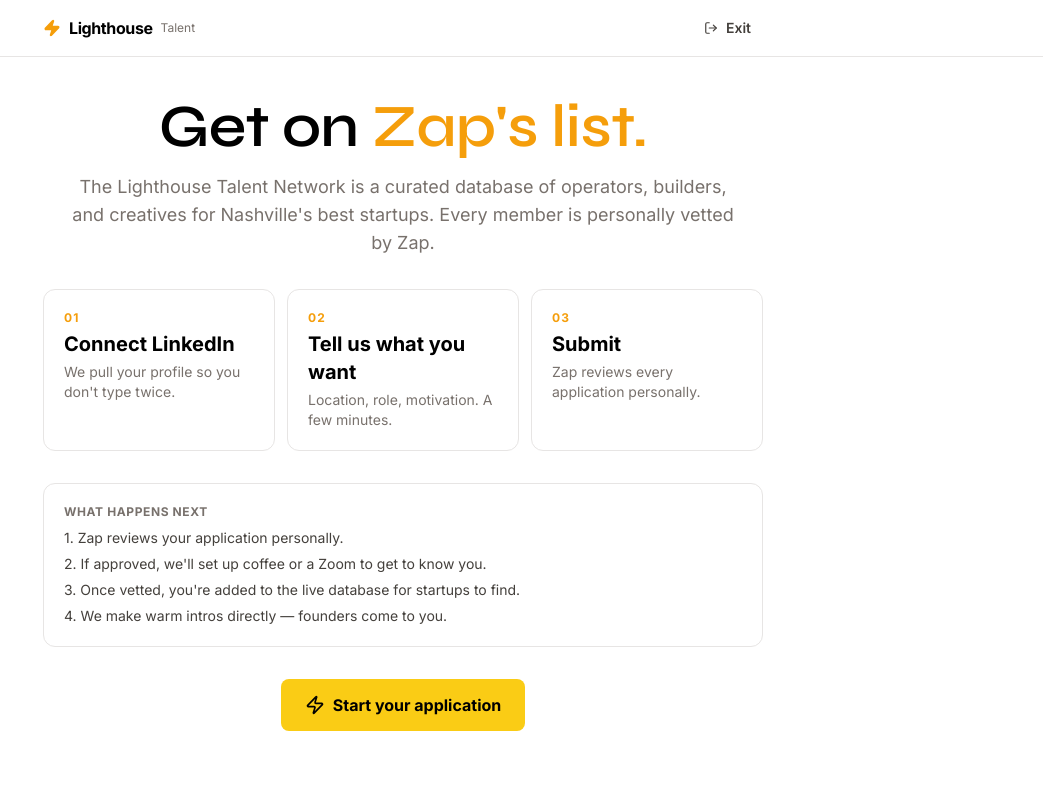
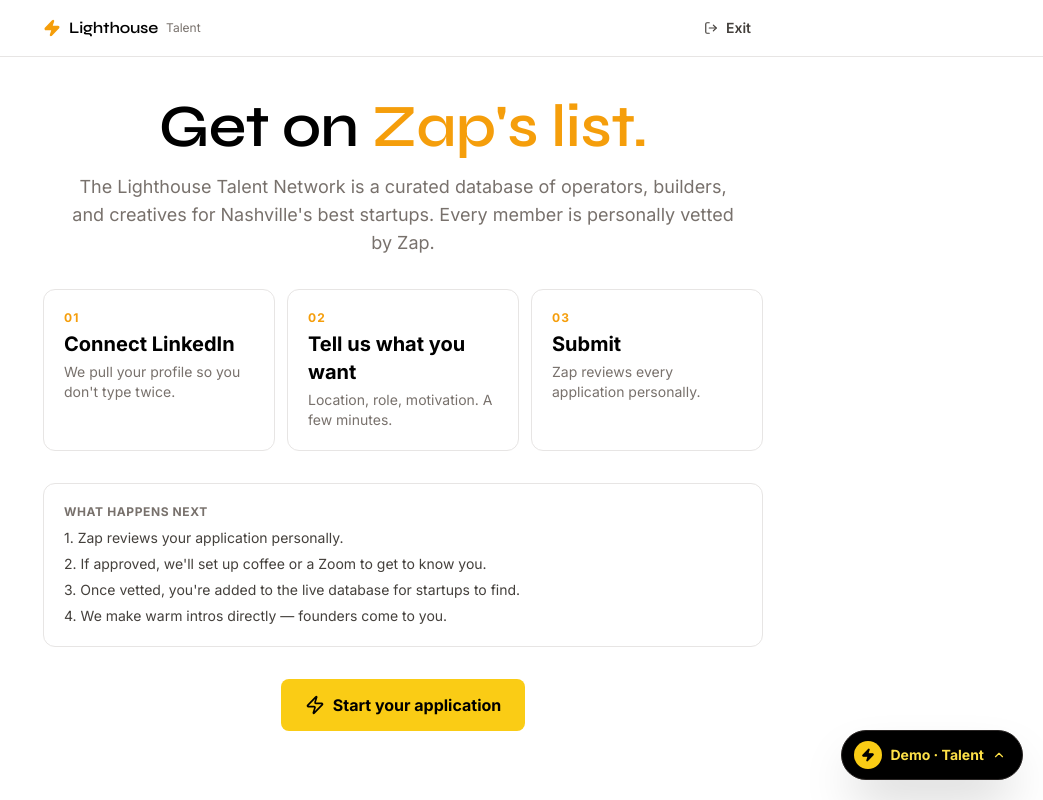
Before and after one commit to LTHouse/lighthouse-talent, a React (Vite) app: page / in a window 1280 px wide. Both pictures are taken after a click on the button "Sign in →". Shown: the whole page, without its empty margins (237-1280 px from the left). Built offline with nearby package versions, Linux system fonts and the light colour scheme.

Commit message:
Persistent ModeSwitcher + 3 login tabs + Syne audit

```diff
--- a/src/App.jsx
+++ b/src/App.jsx
@@ -239,13 +239,75 @@
   return <SignedInShell key={user.email} user={user} logout={logout} />;
 }
 
+// Demo-mode synthetic users so the ModeSwitcher can impersonate any role
+// without making the user log out and back in.
+const DEMO_USERS = {
+  talent: { email: "talent@lt.house", role: "talent", name: "Eliana Eskinazi", candidateId: DEMO_TALENT_CANDIDATE_ID },
+  company: { email: "company@lt.house", role: "company", name: "SoundHealth", companyId: 5 },
+  investor: { email: "investor@lt.house", role: "investor", name: "Overline VC", investorId: 1 },
+  admin: { email: "zap@lt.house", role: "admin", name: "Zap" },
+};
+
 function SignedInShell({ user, logout }) {
-  const role = user.role;
-  // Investor = company portal + portco dropdown
-  if (role === "talent") return <TalentIntakeFlow user={user} logout={logout} />;
-  if (role === "company" || role === "investor") return <CompanyPortal user={user} logout={logout} />;
-  if (role === "admin") return <AdminPortal user={user} logout={logout} />;
-  return null;
+  const [mode, setMode] = useState(user.role);
+  const effectiveUser = mode === user.role ? user : (DEMO_USERS[mode] || user);
+  const role = effectiveUser.role;
+  return (
+    <>
+      <div key={role}>
+        {role === "talent" && <TalentIntakeFlow user={effectiveUser} logout={logout} />}
+        {(role === "company" || role === "investor") && <CompanyPortal user={effectiveUser} logout={logout} />}
+        {role === "admin" && <AdminPortal user={effectiveUser} logout={logout} />}
+      </div>
+      <ModeSwitcher mode={mode} setMode={setMode} signedInEmail={user.email} logout={logout} />
+    </>
+  );
+}
+
+// Persistent floating mode-switcher pill — always visible bottom-right.
+function ModeSwitcher({ mode, setMode, signedInEmail, logout }) {
+  const [open, setOpen] = useState(false);
+  const modes = [
+    { k: "talent", label: "Talent", desc: "Candidate intake flow" },
+    { k: "company", label: "Company", desc: "Hire from the network" },
+    { k: "investor", label: "Investor", desc: "Company portal + portco tag" },
+    { k: "admin", label: "Admin", desc: "Database, vetting, intro queue" },
+  ];
+  const current = modes.find(m => m.k === mode);
+  return (
+    <>
+      <button onClick={() => setOpen(!open)}
+        className="fixed bottom-5 right-5 z-50 bg-black text-yellow-300 hover:bg-stone-800 rounded-full pl-3 pr-4 py-2.5 shadow-2xl flex items-center gap-2 font-bold text-sm transition-all border border-stone-800">
+        <span className="w-7 h-7 bg-yellow-400 rounded-full flex items-center justify-center"><Zap size={14} className="text-black fill-black" /></span>
+        <span>Demo · {current?.label || "—"}</span>
+        <ChevronUp size={14} className={`transition-transform ${open ? "rotate-180" : ""}`} />
+      </button>
+      {open && (
+        <>
+          <div className="fixed inset-0 z-40 bg-black/30" onClick={() => setOpen(false)} />
+          <div className="fixed bottom-20 right-5 z-50 w-80 bg-black border border-stone-800 rounded-2xl shadow-2xl p-2 text-stone-100">
+            <div className="p-3 pb-2">
+              <div className="text-xs uppercase tracking-wider text-yellow-300 font-bold mb-1">Demo navigator</div>
+              <div className="text-xs text-stone-400">Flip between the four sides of the platform without signing out. Demo/MVP only.</div>
+            </div>
+            {modes.map(m => (
+              <button key={m.k} onClick={() => { setMode(m.k); setOpen(false); }}
+                className={`w-full text-left flex items-start gap-3 p-3 rounded-xl transition ${mode === m.k ? "bg-yellow-400 text-black" : "hover:bg-stone-900 text-stone-100"}`}>
+                <div className="flex-1 min-w-0">
+                  <div className="font-bold text-sm">{m.label}</div>
+                  <div className={`text-xs mt-0.5 ${mode === m.k ? "text-stone-700" : "text-stone-400"}`}>{m.desc}</div>
+                </div>
+              </button>
+            ))}
+            <div className="p-3 pt-2 mt-1 border-t border-stone-800 flex items-center justify-between">
+              <div className="text-[10px] text-stone-500 truncate">Signed in: <span className="font-mono">{signedInEmail}</span></div>
+              <button onClick={logout} className="text-xs text-yellow-300 hover:underline">Sign out</button>
+            </div>
+          </div>
+        </>
+      )}
+    </>
+  );
 }
 
 // ============================================================
@@ -274,7 +336,7 @@
         <div className="max-w-3xl mx-auto px-6 py-3 flex items-center justify-between">
           <div className="flex items-center gap-2">
             <Zap className="text-amber-500 fill-amber-500" size={18} />
-            <span className="font-black tracking-tight">Lighthouse</span>
+            <span className="font-display tracking-tight font-bold">Lighthouse</span>
             <span className="text-stone-500 text-xs">Talent</span>
           </div>
           {step > 0 && step < 5 && <div className="text-xs text-stone-500 tabular-nums">Step {step} of 4</div>}
@@ -697,7 +759,7 @@
           <div className="flex items-center gap-6">
             <button onClick={() => setTab("search")} className="flex items-center gap-2 hover:text-amber-600">
               <Zap className="text-amber-500 fill-amber-500" size={18} />
-              <span className="font-black tracking-tight">Lighthouse</span>
+              <span className="font-display tracking-tight font-bold">Lighthouse</span>
               <span className="text-stone-500 text-xs">{investor ? "Investor" : "Hire"}</span>
             </button>
             <nav className="hidden md:flex items-center gap-1">
@@ -1272,7 +1334,7 @@
       <div className="grid sm:grid-cols-2 lg:grid-cols-3 gap-3">
         {categories.map(c => (
           <Card key={c.name} onClick={() => setCategory(c.name)} className="hover:border-amber-400 !p-6">
-            <div className="text-4xl mb-3">{CATEGORY_META[c.name]?.icon || "📚"}</div>
+            <div className="text-4xl mb-3 font-display">{CATEGORY_META[c.name]?.icon || "📚"}</div>
             <div className="font-display text-xl">{c.name}</div>
             <div className="text-sm text-stone-500 mt-1">{CATEGORY_META[c.name]?.desc}</div>
             <div className="text-xs text-stone-700 mt-3 font-bold">{c.items.length} {c.items[0]?.type === "download" ? "downloads" : "articles"}</div>
--- a/src/auth.jsx
+++ b/src/auth.jsx
@@ -60,17 +60,17 @@
 // ============================================================
 // LOGIN SCREEN — 4 role tabs, mock credentials, one-call to login()
 // ============================================================
+// MVP spec: only 3 login tabs. Investors log in via Company tab — investor accounts get the
+// portfolio dropdown automatically in the company portal.
 const ROLE_TABS = [
-  { k: "talent", l: "Talent", desc: "Apply or track your application" },
-  { k: "company", l: "Company", desc: "Search and hire from the network" },
-  { k: "investor", l: "Investor", desc: "Manage portfolio company hiring" },
+  { k: "talent", l: "Talent", desc: "Apply to the network" },
+  { k: "company", l: "Company", desc: "Search and hire from the network (investors too)" },
   { k: "admin", l: "Admin", desc: "Lighthouse internal tools" },
 ];
 
 const PRESET_FOR_TAB = {
   talent: "talent@lt.house",
   company: "company@lt.house",
-  investor: "investor@lt.house",
   admin: "zap@lt.house",
 };
 
@@ -107,7 +107,7 @@
           <div className="text-stone-500 text-sm">Sign in to continue.</div>
         </div>
         {/* Role tabs */}
-        <div className="grid grid-cols-4 mb-6 border border-stone-200 rounded-xl overflow-hidden text-xs">
+        <div className="grid grid-cols-3 mb-6 border border-stone-200 rounded-xl overflow-hidden text-xs">
           {ROLE_TABS.map(t => (
             <button key={t.k} type="button" onClick={() => pickRole(t.k)}
               className={`py-3 font-bold transition ${role === t.k ? "bg-yellow-400 text-black" : "bg-white text-stone-500 hover:bg-stone-50"}`}>
```
